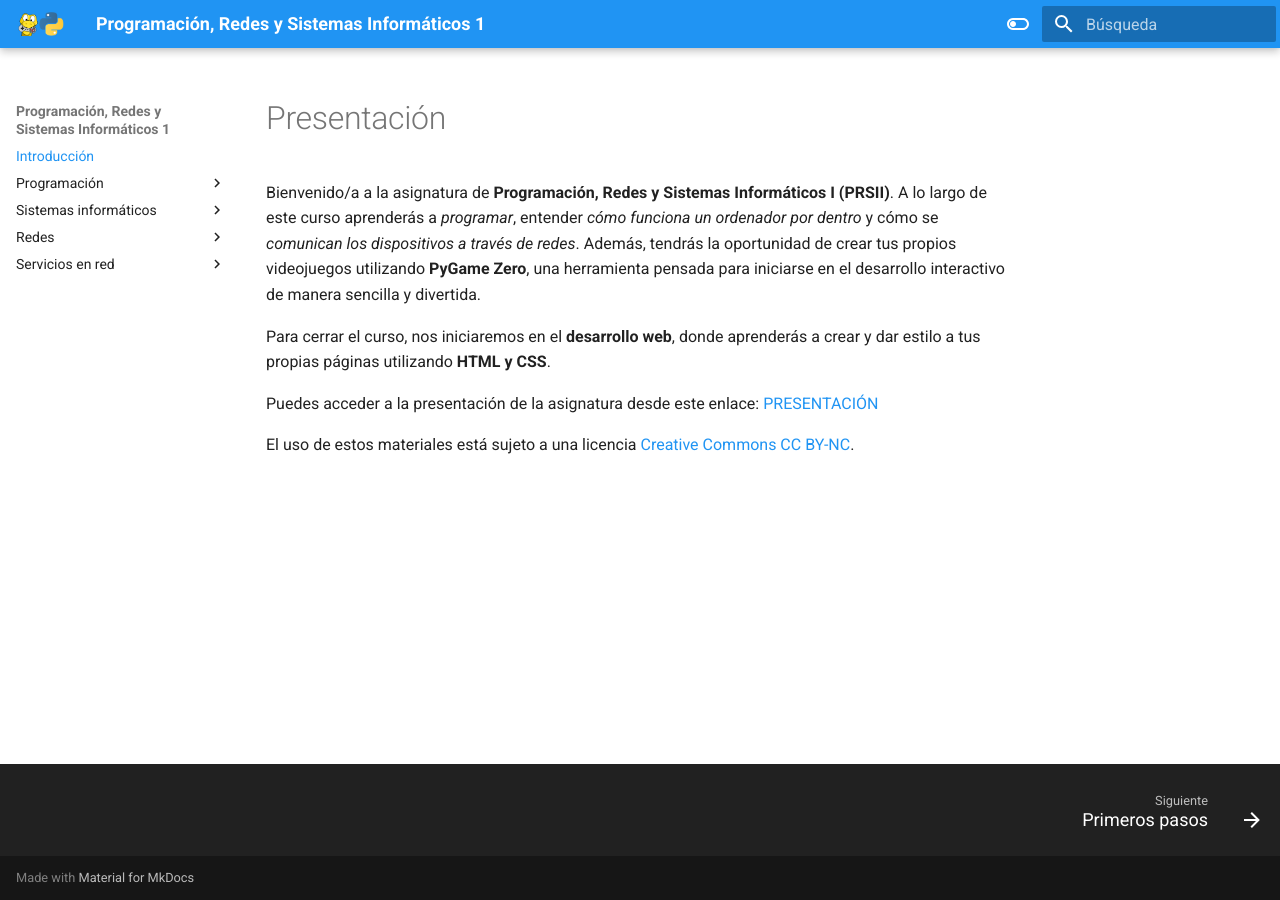
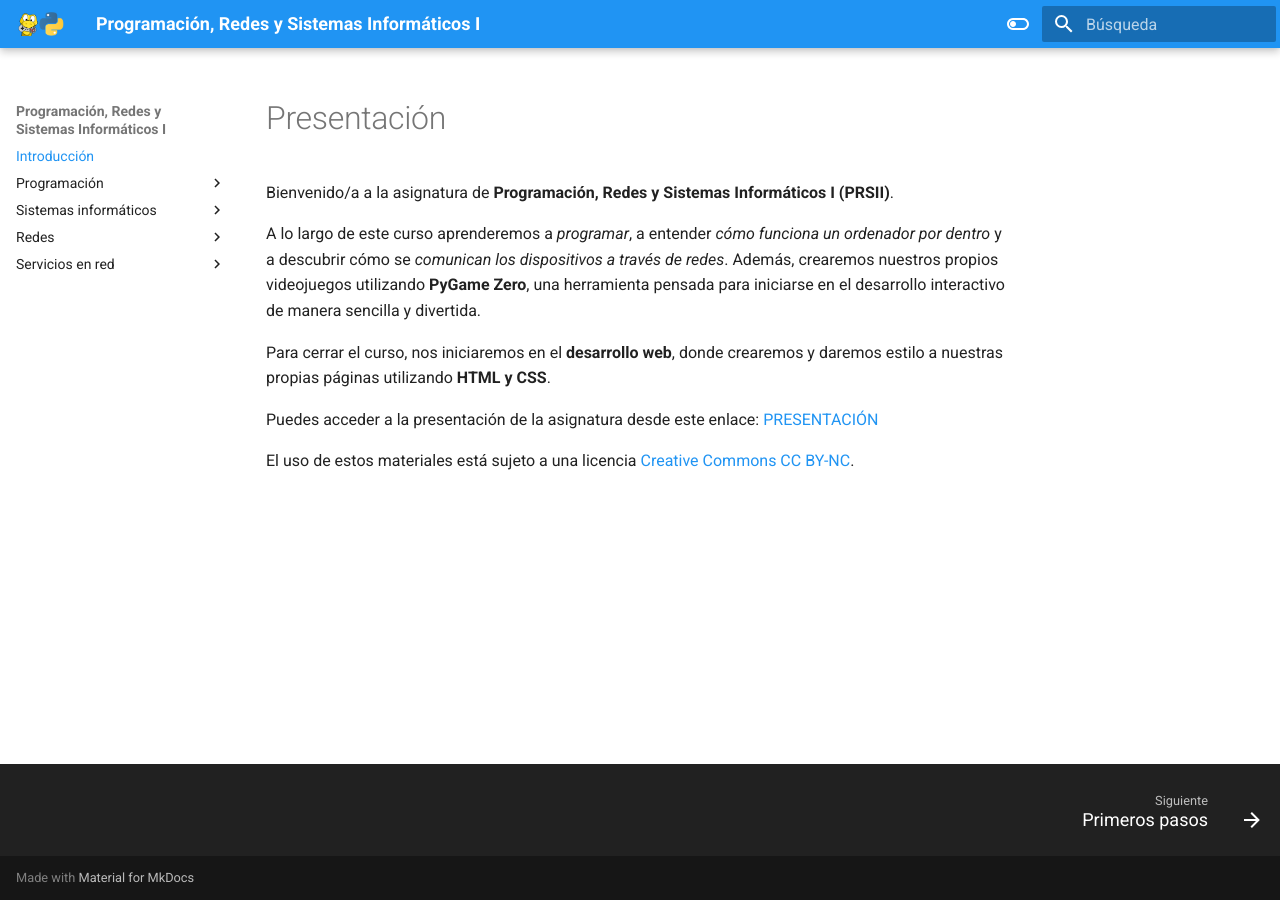
Before and after one commit to maycalle/1bach, an MkDocs documentation site: the page built from docs/index.md, in a window 1280 px wide. Built offline with MkDocs 1.6.1 and Material for MkDocs 9.7.7, drawn with Linux system fonts in a browser that asks for light colours.

Commit message:
presentacion

```diff
--- a/docs/index.md
+++ b/docs/index.md
@@ -1,8 +1,10 @@
 # Presentación
 
-Bienvenido/a a la asignatura de **Programación, Redes y Sistemas Informáticos I (PRSII)**. A lo largo de este curso aprenderás a *programar*, entender *cómo funciona un ordenador por dentro* y cómo se *comunican los dispositivos a través de redes*. Además, tendrás la oportunidad de crear tus propios videojuegos utilizando **PyGame Zero**, una herramienta pensada para iniciarse en el desarrollo interactivo de manera sencilla y divertida.
+Bienvenido/a a la asignatura de **Programación, Redes y Sistemas Informáticos I (PRSII)**.
 
-Para cerrar el curso, nos iniciaremos en el **desarrollo web**, donde aprenderás a crear y dar estilo a tus propias páginas utilizando **HTML y CSS**.
+A lo largo de este curso aprenderemos a *programar*, a entender *cómo funciona un ordenador por dentro* y a descubrir cómo se *comunican los dispositivos a través de redes*. Además, crearemos nuestros propios videojuegos utilizando **PyGame Zero**, una herramienta pensada para iniciarse en el desarrollo interactivo de manera sencilla y divertida.
+
+Para cerrar el curso, nos iniciaremos en el **desarrollo web**, donde crearemos y daremos estilo a nuestras propias páginas utilizando **HTML y CSS**.
 
 Puedes acceder a la presentación de la asignatura desde este enlace: [PRESENTACIÓN](https://gvaedu-my.sharepoint.com/:b:/r/personal/mc_callebellido_edu_gva_es/Documents/1BACH/presentacion_1bach.pdf?csf=1&web=1&e=1Vip6A)
 
--- a/mkdocs.yml
+++ b/mkdocs.yml
@@ -1,4 +1,4 @@
-site_name: Programación, Redes y Sistemas Informáticos 1
+site_name: Programación, Redes y Sistemas Informáticos I
 site_url: https://maycalle.github.io/1bach
 use_directory_urls: false
 
@@ -8,7 +8,7 @@ nav:
   - Programación:
     - Python:
       - Primeros pasos: programacion_01.md
-      - Imprime, calcula y pregunta: prgoramacion_02.md
+      - Imprime, calcula y pregunta: programacion_02.md
       - Tipos de datos basicos: programacion_03.md
       - Otros operadores y estructuras selectivas: programacion_04.md
       - Estructuras repetitivas: programacion_05.md
```
